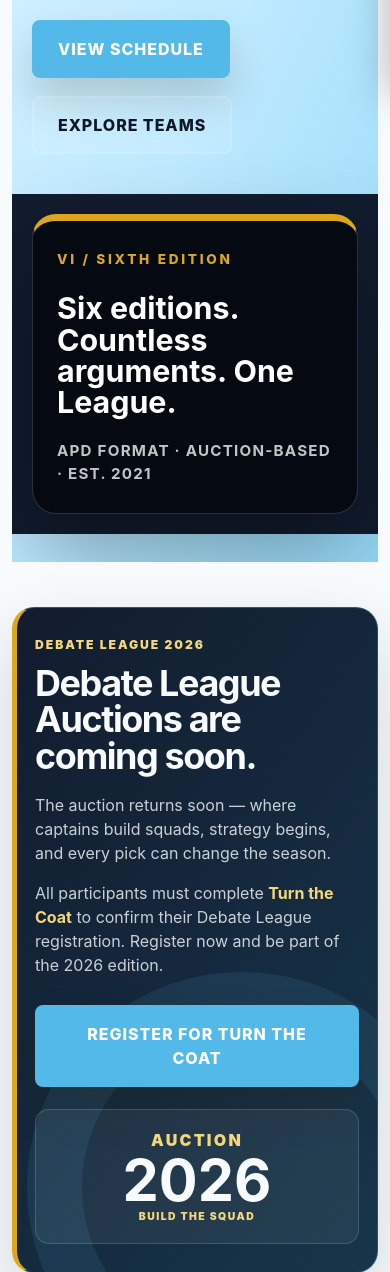
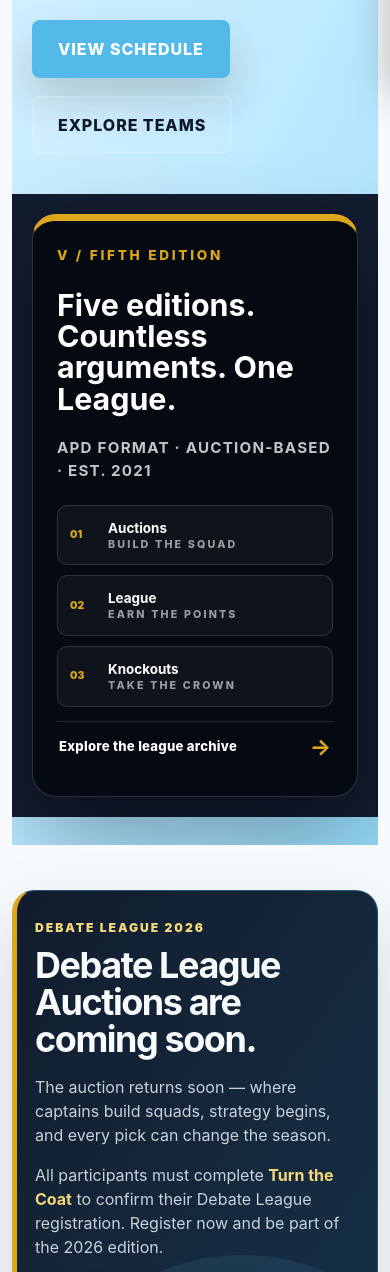
Before and after one commit to AshmitThakur/DebLiga-, a FastAPI app: page / in a window 390 px wide. Shown: the part 749-2021 px from the top of the page. Run offline with FastAPI, Linux system fonts and the light colour scheme; some libraries are stand-ins or nearby versions.

Commit message:
Enrich hero and fix mobile theme toggle

```diff
--- a/static/style.css
+++ b/static/style.css
@@ -3249,3 +3249,25 @@ img, video, svg { max-width:100%; }
   .table-wrap tbody tr { grid-template-columns:1fr; }
   .table-wrap tbody td, .table-wrap tbody td:nth-child(2) { grid-column:1; }
 }
+/* Hero depth and mobile-safe theme control */
+.hero-season-path { display:grid; grid-template-columns:repeat(3,minmax(0,1fr)); gap:10px; margin-top:30px; }
+.hero-season-path div { min-width:0; padding:14px 12px; border:1px solid rgba(255,255,255,.12); border-radius:10px; background:rgba(255,255,255,.045); }
+.hero-season-path small, .hero-season-path b, .hero-season-path span { display:block; }
+.hero-season-path small { color:var(--gold); font-size:.65rem; font-weight:900; }
+.hero-season-path b { margin-top:7px; color:var(--white); font-size:.84rem; }
+.hero-season-path span { margin-top:4px; color:rgba(255,255,255,.58); font-size:.67rem; line-height:1.35; }
+.hero-history-link { display:flex; align-items:center; justify-content:space-between; gap:20px; margin-top:14px; padding:14px 2px; border-top:1px solid rgba(255,255,255,.13); color:var(--white); font-size:.82rem; font-weight:800; text-decoration:none; }
+.hero-history-link span { color:inherit; font-size:inherit; letter-spacing:.02em; text-transform:none; }
+.hero-history-link strong { margin:0; color:var(--gold); font-size:1.4rem; line-height:1; }
+.hero-history-link:hover { color:var(--gold); }
+.theme-toggle-icon { display:inline-grid; place-items:center; }
+.theme-toggle-icon svg { width:20px; height:20px; }
+@media (max-width:720px) {
+  body > nav .theme-toggle, .top-navigation .theme-toggle { width:100%; min-height:48px; height:auto; margin:16px 0 0; padding:10px 12px; display:flex; justify-content:flex-start; gap:10px; border-radius:10px; color:var(--nav-text); background:rgba(255,255,255,.08); touch-action:manipulation; }
+  body > nav .theme-toggle-label, .top-navigation .theme-toggle-label { display:inline; font-size:.82rem; font-weight:800; }
+  .hero-season-path { grid-template-columns:1fr; margin-top:22px; }
+  .hero-season-path div { display:grid; grid-template-columns:30px 1fr; column-gap:8px; padding:12px; }
+  .hero-season-path small { grid-row:1/3; align-self:center; }
+  .hero-season-path b, .hero-season-path span { margin-top:0; }
+  .hero-history-link { min-height:48px; }
+}
--- a/static/theme.js
+++ b/static/theme.js
@@ -1,35 +1,46 @@
 (function () {
     const storageKey = 'theme';
     const root = document.documentElement;
-    const toggle = document.querySelector('.theme-toggle');
-    const icon = document.querySelector('.theme-toggle-icon');
-    const label = document.querySelector('.theme-toggle-label');
+    const toggles = Array.from(document.querySelectorAll('.theme-toggle'));
     const sunIcon = `<svg viewBox='0 0 24 24' aria-hidden='true'><circle cx='12' cy='12' r='4'></circle><path d='M12 2v2m0 16v2M2 12h2m16 0h2M5 5l2 2m10 10 2 2M5 19l2-2M17 7l2-2'></path></svg>`;
     const moonIcon = `<svg viewBox='0 0 24 24' aria-hidden='true'><path d='M20 15A8 8 0 0 1 9 4a8 8 0 1 0 11 11Z'></path></svg>`;
 
-    const applyTheme = function (theme) {
-        root.setAttribute('data-theme', theme);
-        if (toggle) {
-            const dark = theme === 'dark';
-            toggle.innerHTML = dark ? sunIcon : moonIcon;
+    function readSavedTheme() {
+        try { return localStorage.getItem(storageKey); }
+        catch (error) { return null; }
+    }
+
+    function saveTheme(theme) {
+        try { localStorage.setItem(storageKey, theme); }
+        catch (error) { /* Theme still applies for the current page. */ }
+    }
+
+    function applyTheme(theme) {
+        const dark = theme === 'dark';
+        root.setAttribute('data-theme', dark ? 'dark' : 'light');
+        root.style.colorScheme = dark ? 'dark' : 'light';
+        toggles.forEach(function (toggle) {
+            toggle.innerHTML = `<span class='theme-toggle-icon'>${dark ? sunIcon : moonIcon}</span><span class='theme-toggle-label'>${dark ? 'Light mode' : 'Dark mode'}</span>`;
             toggle.setAttribute('aria-label', dark ? 'Switch to light theme' : 'Switch to dark theme');
+            toggle.setAttribute('aria-pressed', String(dark));
             toggle.title = toggle.getAttribute('aria-label');
-            return;
-            icon.textContent = theme === 'dark' ? '🌙' : '☀';
-            label.textContent = theme === 'dark' ? 'Dark' : 'Light';
-        }
-    };
+        });
+    }
 
-    const savedTheme = localStorage.getItem(storageKey);
-    applyTheme(savedTheme === 'dark' ? 'dark' : 'light');
+    const savedTheme = readSavedTheme();
+    const systemDark = window.matchMedia && window.matchMedia('(prefers-color-scheme: dark)').matches;
+    applyTheme(savedTheme === 'dark' || (!savedTheme && systemDark) ? 'dark' : 'light');
 
-    if (toggle) {
-        toggle.addEventListener('click', function () {
+    toggles.forEach(function (toggle) {
+        toggle.addEventListener('click', function (event) {
+            event.preventDefault();
+            event.stopPropagation();
             const nextTheme = root.getAttribute('data-theme') === 'dark' ? 'light' : 'dark';
             applyTheme(nextTheme);
-            localStorage.setItem(storageKey, nextTheme);
+            saveTheme(nextTheme);
         });
-    }
+    });
+
     const nav = document.querySelector('.top-navigation, body > nav');
     if (nav) {
         const menuIcon = `<svg viewBox='0 0 24 24' aria-hidden='true'><path d='M4 7h16M4 12h16M4 17h16'></path></svg>`;
@@ -49,7 +60,10 @@
         overlay.onclick = function () { openMenu(false); };
         nav.onclick = function (event) { if (event.target.closest('a')) openMenu(false); };
         document.addEventListener('keydown', function (event) { if (event.key === 'Escape') openMenu(false); });
-        window.matchMedia('(min-width: 721px)').addEventListener('change', function (event) { if (event.matches) openMenu(false); });
+        const desktopQuery = window.matchMedia('(min-width: 721px)');
+        const closeOnDesktop = function (event) { if (event.matches) openMenu(false); };
+        if (desktopQuery.addEventListener) desktopQuery.addEventListener('change', closeOnDesktop);
+        else if (desktopQuery.addListener) desktopQuery.addListener(closeOnDesktop);
     }
     const teamEmojis = {
         'Panel Pls Understand': '\u{1F3A4}', 'Tappu Sena': '\u2694\uFE0F',
--- a/templates/admin.html
+++ b/templates/admin.html
@@ -9,7 +9,7 @@
 
     <link
         rel="stylesheet"
-        href="/static/style.css?v=6"
+        href="/static/style.css?v=7"
     >
 </head>
 
@@ -344,7 +344,7 @@
 </main>
 
 
-<script src="/static/theme.js"></script>
+<script src="/static/theme.js?v=7"></script>
 <script src="/static/admin.js"></script>
 
 </body>
--- a/templates/admin_login.html
+++ b/templates/admin_login.html
@@ -4,7 +4,7 @@
     <meta charset="UTF-8">
     <meta name="viewport" content="width=device-width, initial-scale=1.0">
     <title>DebLiga Admin Login</title>
-    <link rel="stylesheet" href="/static/style.css?v=6">
+    <link rel="stylesheet" href="/static/style.css?v=7">
 </head>
 <body>
     <main class="admin-container">
@@ -24,4 +24,4 @@
         </section>
     </main>
 
-    <script src="/static/theme.js"></script>
+    <script src="/static/theme.js?v=7"></script>
--- a/templates/history.html
+++ b/templates/history.html
@@ -4,7 +4,7 @@
     <meta charset="UTF-8">
     <meta name="viewport" content="width=device-width, initial-scale=1.0">
     <title>History | LADC Debate League</title>
-    <link rel="stylesheet" href="/static/style.css?v=6">
+    <link rel="stylesheet" href="/static/style.css?v=7">
 </head>
 <body>
 
@@ -515,7 +515,7 @@
         </div>
     </footer>
 
-    <script src="/static/theme.js"></script>
+    <script src="/static/theme.js?v=7"></script>
     <script src='/static/archive.js'></script>
 </body>
 </html>
--- a/templates/index.html
+++ b/templates/index.html
@@ -11,7 +11,7 @@
 
     <title>{{ tournament_name }}</title>
 
-    <link rel="stylesheet" href="/static/style.css?v=6">
+    <link rel="stylesheet" href="/static/style.css?v=7">
 </head>
 
 
@@ -164,18 +164,29 @@
                 <div class="visual-placeholder">
 
                     <span>
-                        VI / SIXTH EDITION
+                        V / FIFTH EDITION
                     </span>
 
 
                     <strong>
-                        Six editions. Countless arguments. One League.
+                        Five editions. Countless arguments. One League.
                     </strong>
 
 
                     <p>
                         APD FORMAT · AUCTION-BASED · EST. 2021
                     </p>
+
+                    <div class="hero-season-path" aria-label="Tournament journey">
+                        <div><small>01</small><b>Auctions</b><span>Build the squad</span></div>
+                        <div><small>02</small><b>League</b><span>Earn the points</span></div>
+                        <div><small>03</small><b>Knockouts</b><span>Take the crown</span></div>
+                    </div>
+
+                    <a class="hero-history-link" href="/history">
+                        <span>Explore the league archive</span>
+                        <strong aria-hidden="true">→</strong>
+                    </a>
 
                 </div>
 
@@ -515,7 +526,7 @@
 
     </footer>
 
-    <script src="/static/theme.js"></script>
+    <script src="/static/theme.js?v=7"></script>
 
 </body>
 
--- a/templates/rankings.html
+++ b/templates/rankings.html
@@ -4,7 +4,7 @@
     <meta charset="UTF-8">
     <meta name="viewport" content="width=device-width, initial-scale=1.0">
     <title>Speaker Rankings | LADC Debate League 2026</title>
-    <link rel="stylesheet" href="/static/style.css?v=6">
+    <link rel="stylesheet" href="/static/style.css?v=7">
 </head>
 <body>
 
@@ -79,6 +79,6 @@
         </div>
     </main>
 
-    <script src="/static/theme.js"></script>
+    <script src="/static/theme.js?v=7"></script>
 </body>
 </html>
--- a/templates/schedule.html
+++ b/templates/schedule.html
@@ -4,7 +4,7 @@
     <meta charset="UTF-8">
     <meta name="viewport" content="width=device-width, initial-scale=1.0">
     <title>Schedule | LADC Debate League 2026</title>
-    <link rel="stylesheet" href="/static/style.css?v=6">
+    <link rel="stylesheet" href="/static/style.css?v=7">
 </head>
 <body>
 
@@ -149,6 +149,6 @@
         </section>
     </main>
 
-    <script src="/static/theme.js"></script>
+    <script src="/static/theme.js?v=7"></script>
 </body>
 </html>
--- a/templates/speaker_detail.html
+++ b/templates/speaker_detail.html
@@ -4,7 +4,7 @@
     <meta charset="UTF-8">
     <meta name="viewport" content="width=device-width, initial-scale=1.0">
     <title>{{ speaker.name }} | LADC Debate League 2026</title>
-    <link rel="stylesheet" href="/static/style.css?v=6">
+    <link rel="stylesheet" href="/static/style.css?v=7">
 </head>
 <body>
 
@@ -115,6 +115,6 @@
         </section>
     </main>
 
-    <script src="/static/theme.js"></script>
+    <script src="/static/theme.js?v=7"></script>
 </body>
 </html>
--- a/templates/standings.html
+++ b/templates/standings.html
@@ -4,7 +4,7 @@
     <meta charset="UTF-8">
     <meta name="viewport" content="width=device-width, initial-scale=1.0">
     <title>Standings | LADC Debate League 2026</title>
-    <link rel="stylesheet" href="/static/style.css?v=6">
+    <link rel="stylesheet" href="/static/style.css?v=7">
 </head>
 <body>
 
@@ -93,6 +93,6 @@
         </p>
     </main>
 
-    <script src="/static/theme.js"></script>
+    <script src="/static/theme.js?v=7"></script>
 </body>
 </html>
--- a/templates/team_detail.html
+++ b/templates/team_detail.html
@@ -4,7 +4,7 @@
     <meta charset="UTF-8">
     <meta name="viewport" content="width=device-width, initial-scale=1.0">
     <title>{{ team.name }} | LADC Debate League 2026</title>
-    <link rel="stylesheet" href="/static/style.css?v=6">
+    <link rel="stylesheet" href="/static/style.css?v=7">
 </head>
 <body>
 
@@ -120,6 +120,6 @@
         </section>
     </main>
 
-    <script src="/static/theme.js"></script>
+    <script src="/static/theme.js?v=7"></script>
 </body>
 </html>
--- a/templates/teams.html
+++ b/templates/teams.html
@@ -4,7 +4,7 @@
     <meta charset="UTF-8">
     <meta name="viewport" content="width=device-width, initial-scale=1.0">
     <title>Teams | LADC Debate League 2026</title>
-    <link rel="stylesheet" href="/static/style.css?v=6">
+    <link rel="stylesheet" href="/static/style.css?v=7">
 </head>
 <body>
 
@@ -67,6 +67,6 @@
         </section>
     </main>
 
-    <script src="/static/theme.js"></script>
+    <script src="/static/theme.js?v=7"></script>
 </body>
 </html>
```
